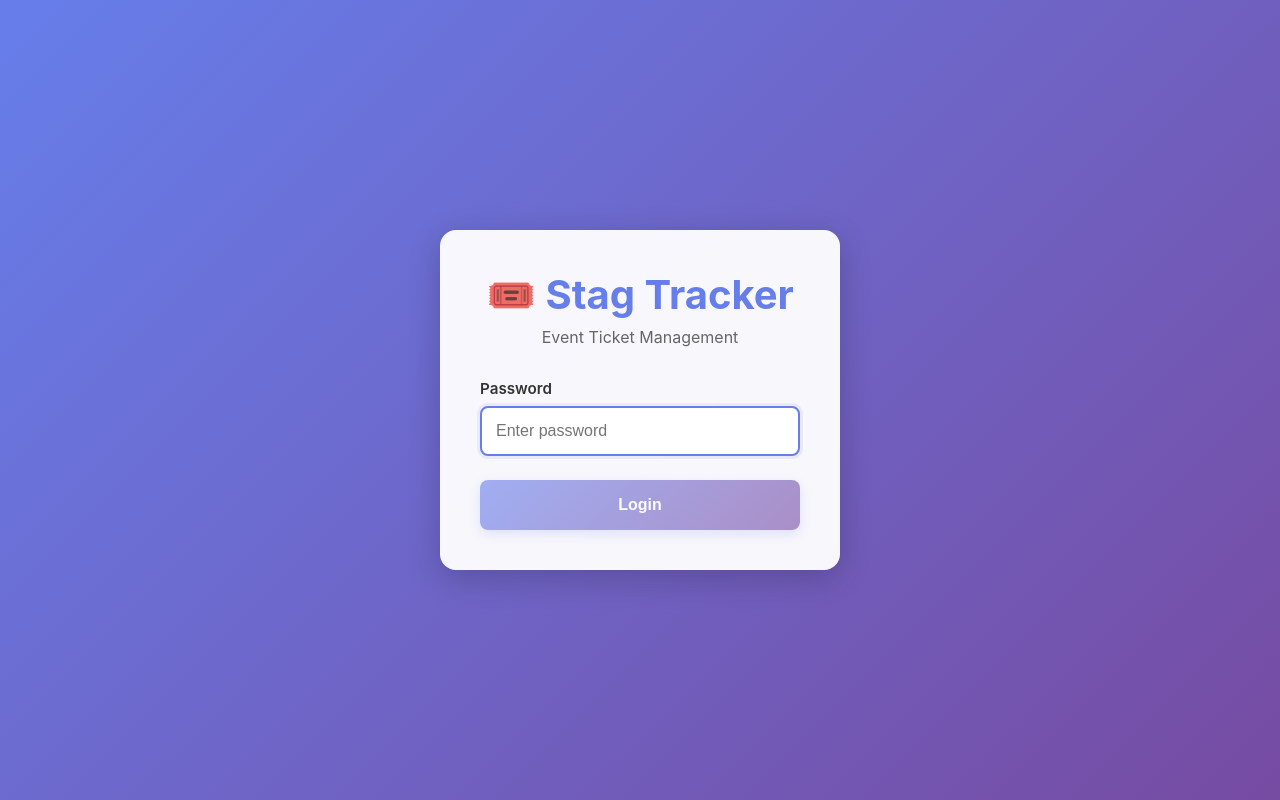
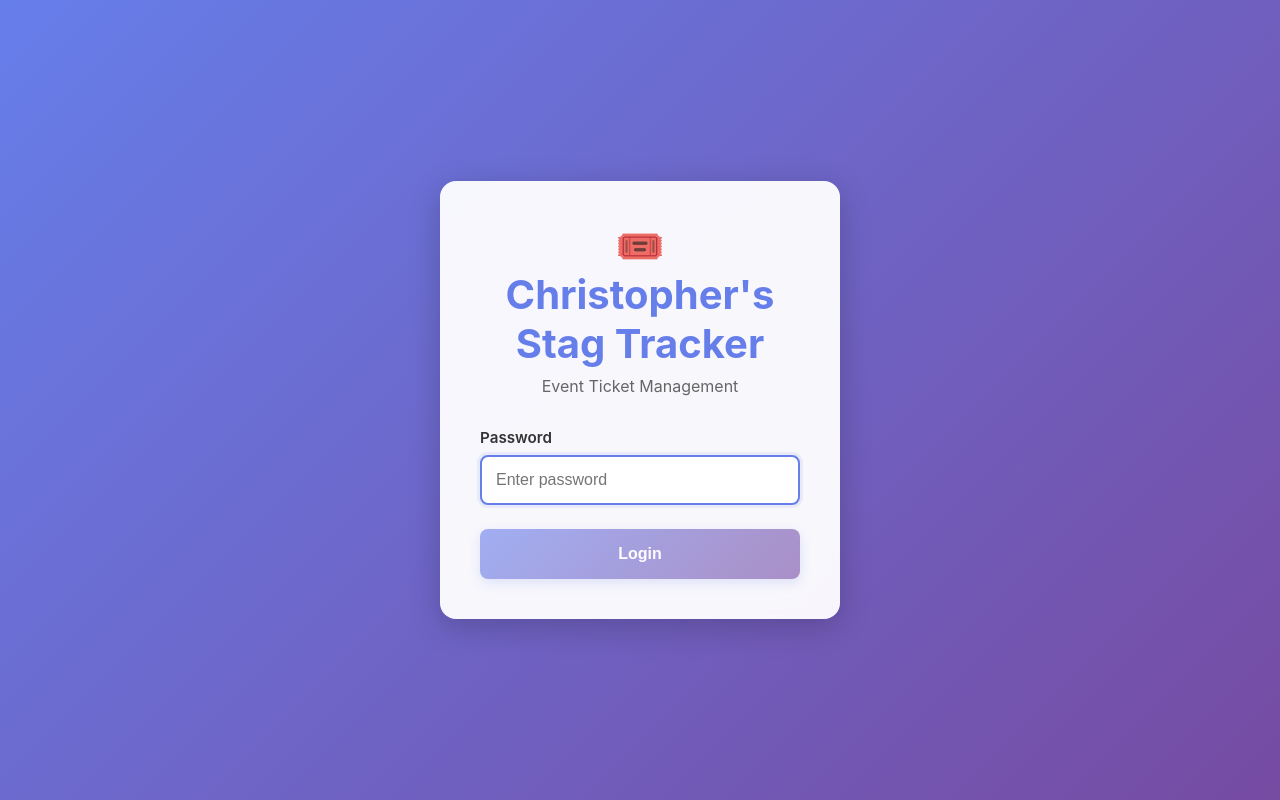
Before and after one commit to nkrilis/stag-tracker, a React (Vite) app: page / in a window 1280 px wide. Built offline with nearby package versions, Linux system fonts and the light colour scheme; no server answers.

Commit message:
Changed name to Christopher's stag tracker

```diff
--- a/src/components/Login.tsx
+++ b/src/components/Login.tsx
@@ -35,7 +35,7 @@ export function Login({ onLogin }: LoginProps) {
     <div className="login-container">
       <div className="login-card">
         <div className="login-header">
-          <h1>🎟️ Stag Tracker</h1>
+          <h1>🎟️ Christopher's Stag Tracker</h1>
           <p>Event Ticket Management</p>
         </div>
 
```
